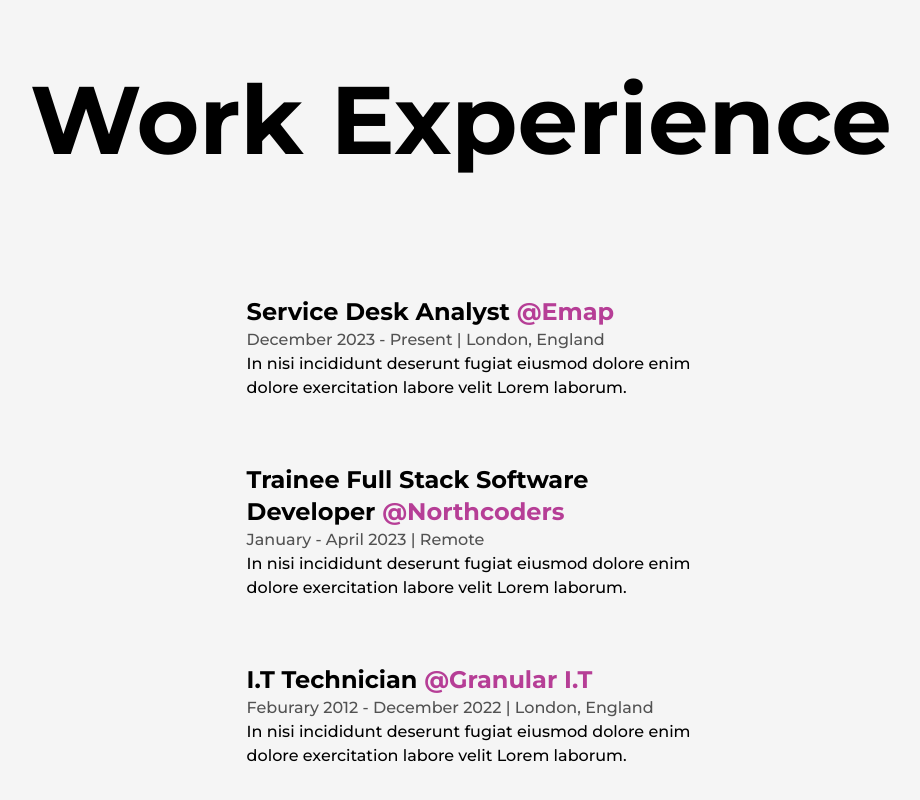
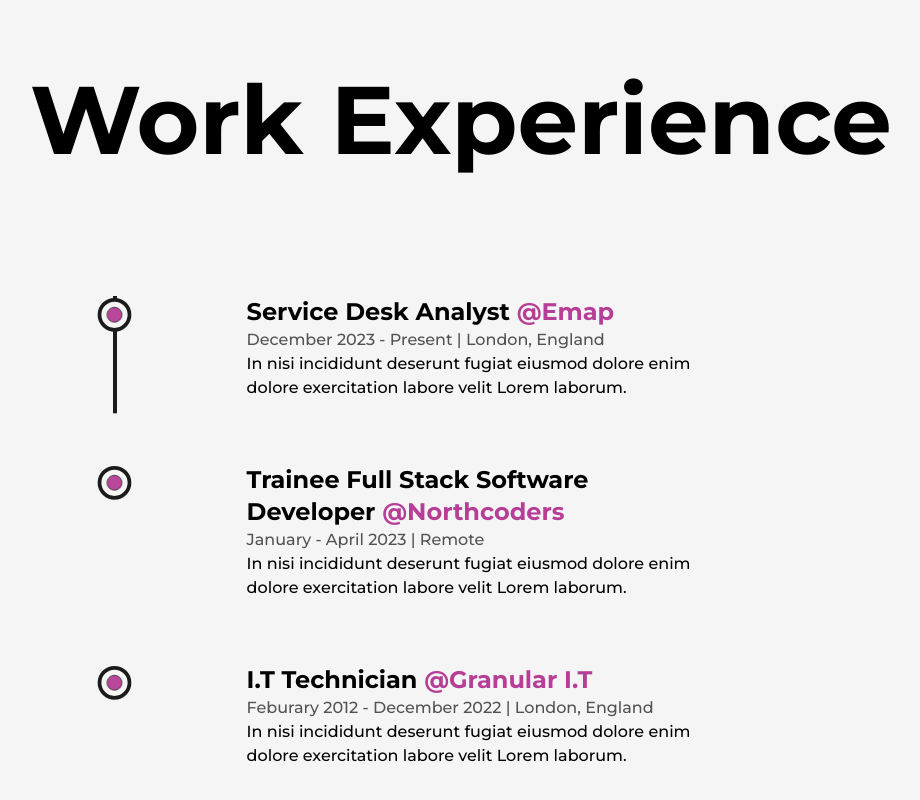
Before and after one commit to mandeep-s1ngh/portfolio-website, a Next.js app: page /about in a window 1280 px wide. Shown: the part 2340-3140 px from the top of the page, without its empty margins (179-1099 px from the left). Built offline with nearby package versions, Linux system fonts and the light colour scheme.

Commit message:
finish work experience section on about page

```diff
--- a/components/Experience.js
+++ b/components/Experience.js
@@ -1,9 +1,31 @@
-import React from "react";
+"use client";
 
-const Details = ({ position, company, companyLink, time, address, work }) => {
+import React, { useRef } from "react";
+import { motion, useScroll } from "framer-motion";
+import ListIcons from "./ListIcons";
+
+const WorkDetails = ({
+  position,
+  company,
+  companyLink,
+  time,
+  address,
+  work,
+}) => {
+  const ref = useRef(null);
+
   return (
-    <li className="my-8 first:mt-0 last:mb-0 w-[60%] mx-auto flex flex-col items-center justify-between">
-      <div>
+    <>
+      <li
+        ref={ref}
+        className="my-8 first:mt-0 last:mb-0 w-[60%] mx-auto flex flex-col items-center justify-between"
+      >
+        <ListIcons reference={ref} />
+        <motion.div
+          initial={{ y: 50 }}
+          whileInView={{ y: 0 }}
+          transition={{ duration: 2.5, type: "spring" }}
+        >
           <h3 className="capitalize font-bold text-2xl">
             {position}&nbsp;
             <a
@@ -18,21 +40,33 @@ const Details = ({ position, company, companyLink, time, address, work }) => {
             {time} | {address}
           </span>
           <p className="font-medium w-full">{work}</p>
-      </div>
+        </motion.div>
       </li>
+    </>
   );
 };
 
 const Experience = () => {
+  const ref = useRef(null);
+  const { scrollYProgress } = useScroll({
+    target: ref,
+    offset: ["start end", "center start"],
+  });
+
   return (
     <div className="my-64">
       <h2 className="font-bold text-8xl mb-32 w-full text-center ">
         Work Experience
       </h2>
 
-      <div className="w-[75%] mx-auto relative">
+      <div ref={ref} className="w-[75%] mx-auto relative">
+        <motion.div
+          style={{ scaleY: scrollYProgress }}
+          className="absolute left-9 top-0 w-[4px] h-full bg-dark origin-top"
+        />
+
         <ul className="w-full flex flex-col items-start justify-between ml-4">
-          <Details
+          <WorkDetails
             position="Service Desk Analyst"
             company="Emap"
             time="December 2023 - Present"
@@ -40,7 +74,7 @@ const Experience = () => {
             work="In nisi incididunt deserunt fugiat eiusmod dolore enim dolore exercitation labore velit Lorem laborum."
           />
 
-          <Details
+          <WorkDetails
             position="Trainee Full Stack Software Developer"
             company="Northcoders"
             time="January - April 2023"
@@ -48,7 +82,7 @@ const Experience = () => {
             work="In nisi incididunt deserunt fugiat eiusmod dolore enim dolore exercitation labore velit Lorem laborum."
           />
 
-          <Details
+          <WorkDetails
             position="I.T Technician"
             company="Granular I.T"
             time="Feburary 2012 - December 2022"
--- /dev/null
+++ b/components/ListIcons.js
@@ -0,0 +1,39 @@
+"use client";
+
+import React from "react";
+import { motion, useScroll } from "framer-motion";
+
+const ListIcons = ({ reference }) => {
+  const { scrollYProgress } = useScroll({
+    target: reference,
+    offset: ["center end", "center center"],
+  });
+
+  return (
+    <figure className="absolute left-0 stroke-dark ">
+      <svg className="-rotate-90" width="75" height="75" viewBox="0 0 100 100">
+        <circle
+          cx="75"
+          cy="50"
+          r="20"
+          className="stroke-primary stroke-1 fill-none"
+        />
+        <motion.circle
+          cx="75"
+          cy="50"
+          r="20"
+          className="stroke-[5px] fill-light"
+          style={{ pathLength: scrollYProgress }}
+        />
+        <circle
+          cx="75"
+          cy="50"
+          r="10"
+          className="stroke-1 fill-primary animate-pulse"
+        />
+      </svg>
+    </figure>
+  );
+};
+
+export default ListIcons;
```
Lines whose indentation alone changed are shown as unchanged.
